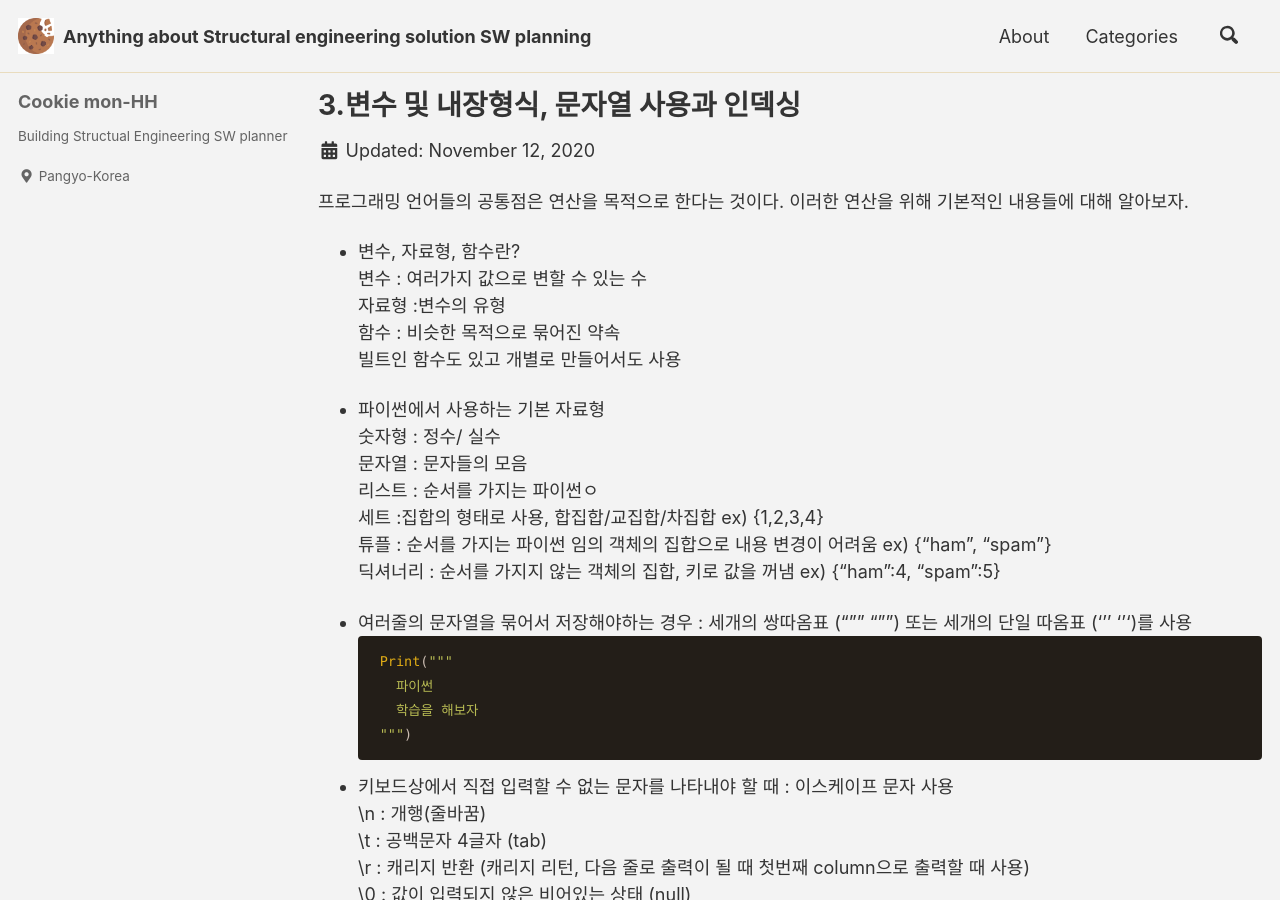
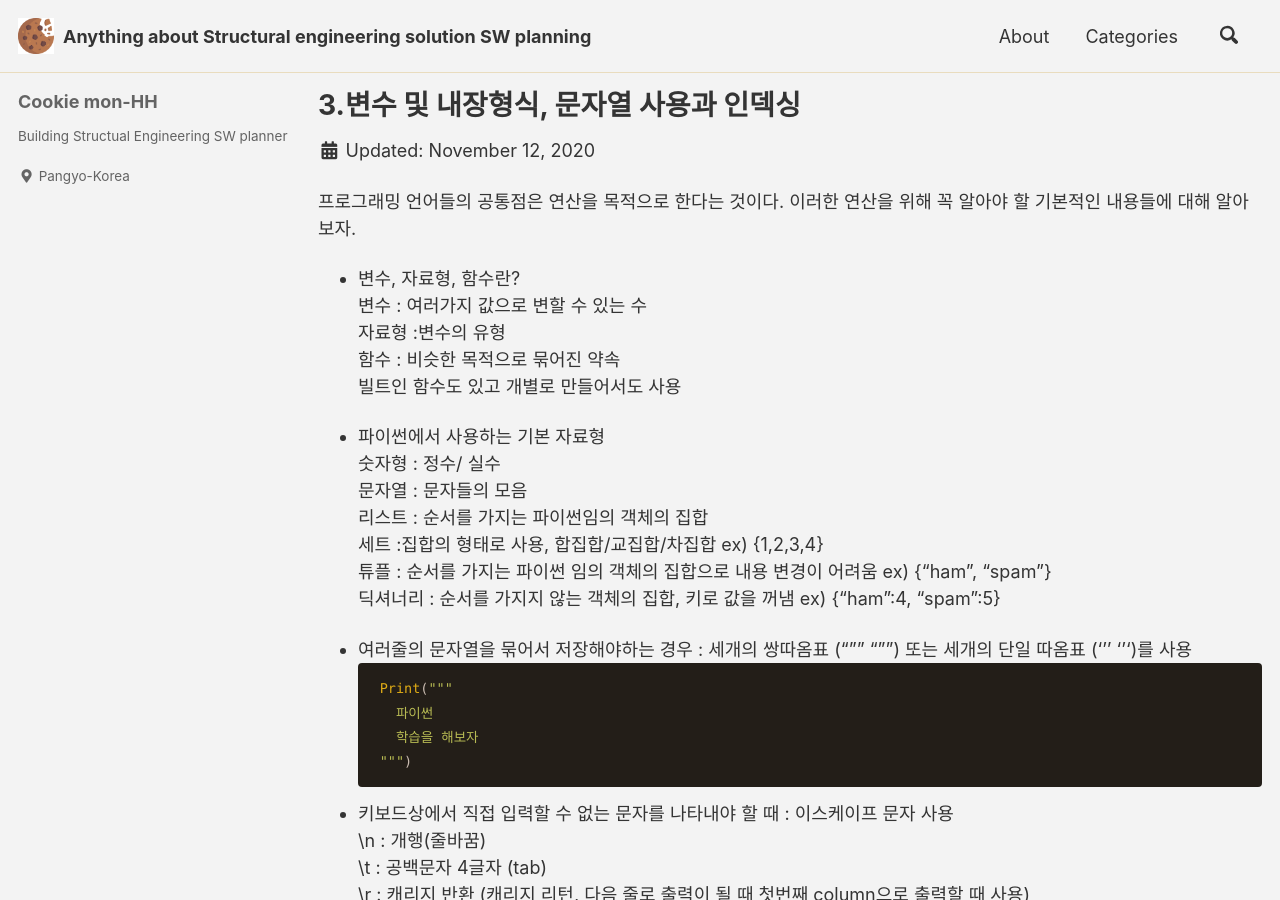
Before and after one commit to CookieMon-HH/cookiemon-hh.github.io, a Jekyll site: the page built from _posts/2020-11-12-3 3.변수 및 내장형식, 문자열 사용과 인덱싱.md, in a window 1280 px wide and 900 px high. Built offline with Jekyll 4.4.1, drawn with Linux system fonts in a browser that asks for light colours; cached includes are drawn as plain includes; a script that is not in the unit is left out; comment, search, counter and statistics services are not loaded.

Commit message:
Update 2020-11-12-3 3.변수 및 내장형식, 문자열 사용과 인덱싱.md

```diff
--- a/_posts/2020-11-12-3 3.변수 및 내장형식, 문자열 사용과 인덱싱.md
+++ b/_posts/2020-11-12-3 3.변수 및 내장형식, 문자열 사용과 인덱싱.md
@@ -8,7 +8,7 @@ date : 2020-11-12
 ---
 
 
-프로그래밍 언어들의 공통점은 연산을 목적으로 한다는 것이다. 이러한 연산을 위해 기본적인 내용들에 대해 알아보자.
+프로그래밍 언어들의 공통점은 연산을 목적으로 한다는 것이다. 이러한 연산을 위해 꼭 알아야 할 기본적인 내용들에 대해 알아보자.
 
 - 변수, 자료형, 함수란?
 변수 : 여러가지 값으로 변할 수 있는 수
@@ -19,7 +19,7 @@ date : 2020-11-12
 * 파이썬에서 사용하는 기본 자료형
  숫자형 : 정수/ 실수
  문자열 : 문자들의 모음
- 리스트 : 순서를 가지는 파이썬ㅇ
+ 리스트 : 순서를 가지는 파이썬임의 객체의 집합
  세트 :집합의 형태로 사용, 합집합/교집합/차집합  ex) {1,2,3,4}
  튜플 : 순서를 가지는 파이썬 임의 객체의 집합으로 내용 변경이 어려움 ex) {"ham", "spam"}
  딕셔너리 : 순서를 가지지 않는 객체의 집합, 키로 값을 꺼냄 ex) {"ham":4, "spam":5}
```
